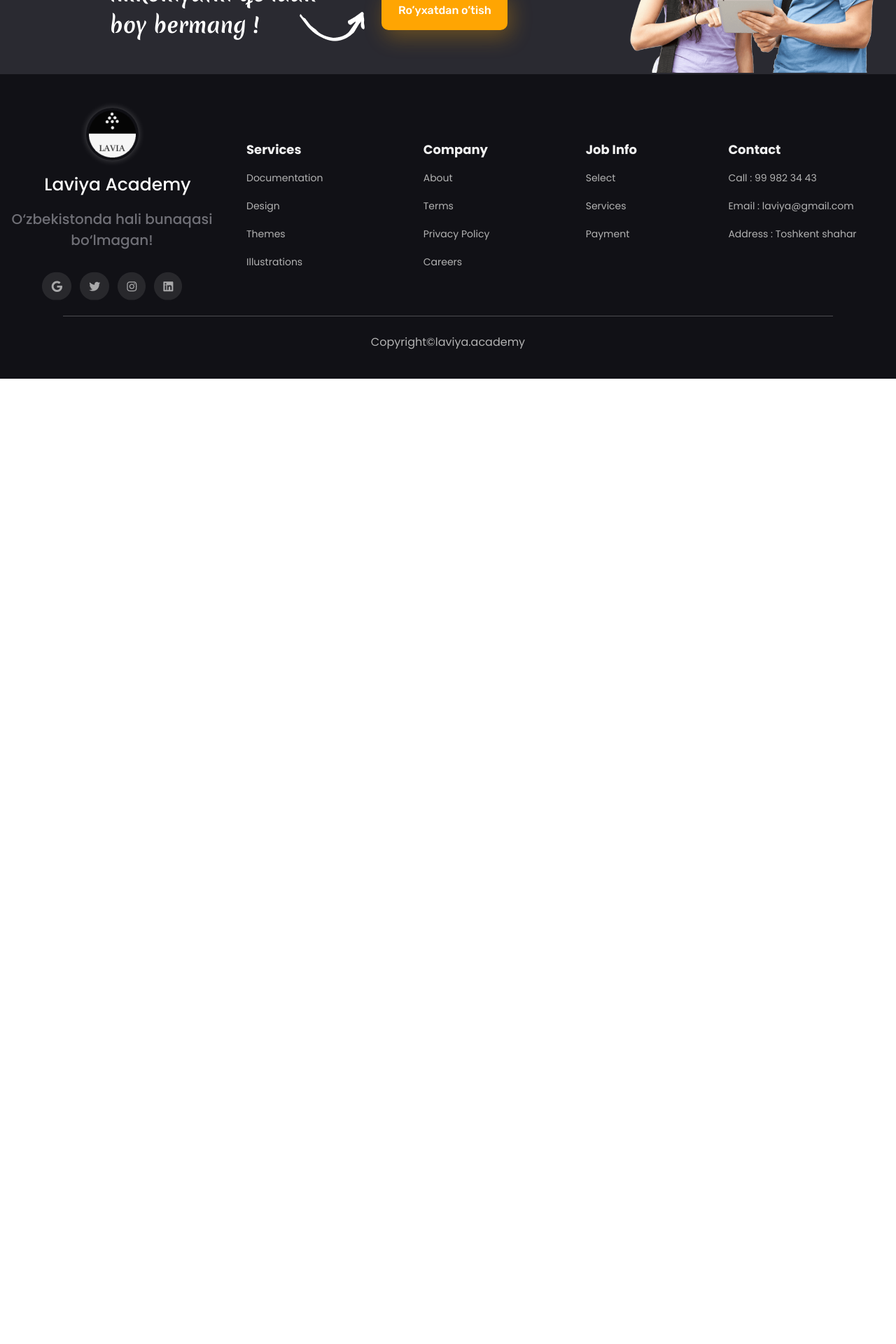
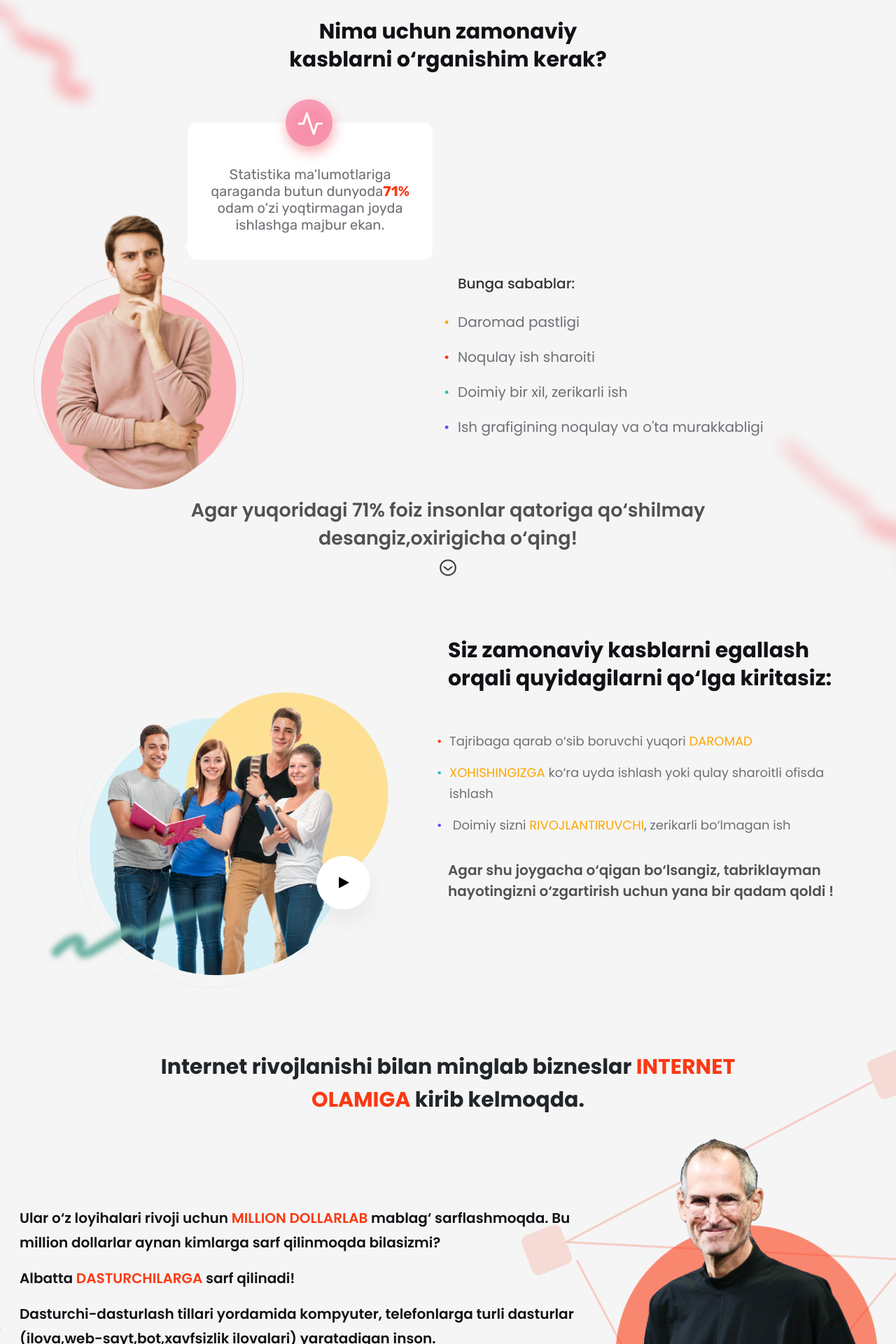
Before and after one commit to Abdullokh-dev/AK-Lavia-Academy, a Vue app: page / in a window 1280 px wide. Shown: the part 820-2740 px from the top of the page at 70% size. Before the commit the page ends 1361 px from the top, so only its background shows below. Built offline with nearby package versions, Linux system fonts and the light colour scheme.

Commit message:
Full Home Page Responsive

```diff
--- a/src/components/Footer.vue
+++ b/src/components/Footer.vue
@@ -204,7 +204,6 @@
   }
 }
 
-/*@media only screen and (max-width: 991px) and (min-width: 768px)*/
 @media only screen and (max-width: 991px) {
   .top-side {
     text-align: center;
--- a/src/components/HomePageContent.vue
+++ b/src/components/HomePageContent.vue
@@ -6,8 +6,10 @@
     </div>
 
     <!-- Btn alert -->
-    <div class="alert">
-      <button class="btn-alert"><span class="percent">50%</span> <span class="discount">Chegirma</span></button>
+    <div class="alert d-flex justify-content-end">
+      <button class="btn-alert">
+        <span class="percent">50%</span> <span class="discount">Chegirma</span>
+      </button>
     </div>
 
     <div class="col-12 d-flex justify-content-center">
@@ -16,23 +18,24 @@
       </div>
     </div>
 
-    <div class="col ps-5">
+    <div class="col-12 ps-md-5 ps-lg-5 ps-lg-3 sms-block">
       <div class="card-box">
+        <div class="d-flex">
           <img alt="#" class="statistic-sandbox" src="../assets/images/statistic-sandbox.png">
+        </div>
         <p class="card-message text-center">
-          Statistika ma‘lumotlariga qaraganda butun dunyoda
-          <span class="percentage">71%</span>
+          Statistika ma‘lumotlariga qaraganda butun dunyoda<span class="percentage">71%</span>
           odam o‘zi yoqtirmagan joyda ishlashga majbur ekan.
         </p>
       </div>
+    </div>
 
-      <div class="statistic-person">
+    <div class="col-12 col-md-6 mt-3 ps-lg-5 d-flex justify-content-center justify-content-md-start">
       <img alt="#" src="../assets/images/statistic-person.png" width="300">
     </div>
-    </div>
 
-    <div class="col">
-      <div class="colored-ul ps-2\1">
+    <div class="col-12 col-md-6">
+      <div class="colored-ul">
         <ul>
           <li class="items-title"> Bunga sabablar:</li>
           <li class="item1">Daromad pastligi</li>
@@ -48,25 +51,19 @@
       <img alt="#" class="bg-curl2" src="../assets/images/curly-bg2.png">
     </div>
 
-    <div class="col-12 d-flex justify-content-center">
+    <div class="col-12 d-flex justify-content-center mb-xxl-5 pb-xxl-5">
       <div class="header-text2">
         Agar yuqoridagi 71% foiz insonlar qatoriga qo‘shilmay desangiz,oxirigicha o‘qing! <br/>
         <svg fill="none" height="26" viewBox="0 0 26 26" width="26" xmlns="http://www.w3.org/2000/svg">
-          <path
-            d="M13 23.8334C18.9831 23.8334 23.8333 18.9832 23.8333 13.0001C23.8333 7.017 18.9831 2.16675 13 2.16675C7.01691 2.16675 2.16667 7.017 2.16667 13.0001C2.16667 18.9832 7.01691 23.8334 13 23.8334Z"
-            stroke="#3B3B3B" stroke-linecap="round" stroke-linejoin="round" stroke-width="2"/>
-          <path d="M7.58333 11.9167L13 16.2501L18.4167 11.9167" stroke="#3B3B3B" stroke-linecap="round"
-                stroke-linejoin="round" stroke-width="2"/>
+          <path d="M13 23.8334C18.9831 23.8334 23.8333 18.9832 23.8333 13.0001C23.8333 7.017 18.9831 2.16675 13 2.16675C7.01691 2.16675 2.16667 7.017 2.16667 13.0001C2.16667 18.9832 7.01691 23.8334 13 23.8334Z" stroke="#3B3B3B" stroke-linecap="round" stroke-linejoin="round" stroke-width="2"/>
+          <path d="M7.58333 11.9167L13 16.2501L18.4167 11.9167" stroke="#3B3B3B" stroke-linecap="round" stroke-linejoin="round" stroke-width="2"/>
         </svg>
       </div>
     </div>
 
-    <div class="col-6 team-img ps-5">
-      <img alt="#" src="../assets/images/teams.png" width="600">
-    </div>
-
-    <div class="col">
-      <p class="team-title">
+    <div class="row flex-row-reverse">
+      <div class="col-12 col-md-6">
+        <p class="team-title ps-0">
           Siz zamonaviy kasblarni egallash orqali quyidagilarni qo‘lga kiritasiz:
         </p>
         <ul class="ul2 pt-4">
@@ -76,9 +73,15 @@
           </li>
           <li class="item4"> Doimiy sizni <span class="oranged">RIVOJLANTIRUVCHI</span>, zerikarli bo‘lmagan ish</li>
         </ul>
-      <p class="team-bottom-text pt-4">
+        <p class="team-bottom-text pt-5">
           Agar shu joygacha o‘qigan bo‘lsangiz, tabriklayman hayotingizni o‘zgartirish uchun yana bir qadam qoldi !
         </p>
+      </div>
+
+      <div class="col-12 col-md-6 team-img">
+        <img alt="#" src="../assets/images/teams.png">
+      </div>
+
     </div>
 
     <div class="col-12 d-flex justify-content-center">
@@ -88,27 +91,27 @@
       </div>
     </div>
 
-    <div class="col-8">
+    <div class="col-12 col-md-8">
       <!-- Bg Curl -->
       <div>
         <img alt="#" class="bg-curl" src="../assets/images/curly-bg4.png" style="opacity: 0.3">
       </div>
-      <div class="header3-left-side">
-        <p class="header3-text">
+      <div class="header3-left-side ps-md-3">
+        <p class="header3-text mt-md-0 mt-lg-5">
           Ular o‘z loyihalari rivoji uchun <span class="fried-text">MILLION DOLLARLAB</span> mablag‘ sarflashmoqda.
           Bu million dollarlar aynan kimlarga sarf qilinmoqda bilasizmi?
         </p>
-        <p class="header3-text header3-text2">
+        <p class="header3-text header3-text2 mt-md-0">
           Albatta <span class="fried-text">DASTURCHILARGA</span> sarf qilinadi!
         </p>
-        <p class="header3-text">
+        <p class="header3-text mt-md-0">
           Dasturchi-dasturlash tillari yordamida kompyuter, telefonlarga turli
           dasturlar (ilova,web-sayt,bot,xavfsizlik ilovalari) yaratadigan inson.
         </p>
       </div>
     </div>
 
-    <div class="col-4 d-flex justify-content-end">
+    <div class="col-12  col-md-4 d-flex justify-content-end">
       <!-- Bg Curl -->
       <div>
         <img alt="#" class="bg-curl3" src="../assets/images/curly-bg3.png">
@@ -121,19 +124,19 @@
         <div class="col-11 about-academy text-center">
           <div class="about-academy-text">
             <span class="fried-text2">LAVIA ACADEMY</span>
-            ham sizni shunday kasb egasi <br> bo‘lishingizga yordam beradi. Nega aynan
-            <span class="fried-text2">LAVIA ACADEMY</span> <br> da o‘qishingiz kerak?
+            ham sizni shunday kasb egasi bo‘lishingizga yordam beradi. Nega aynan
+            <span class="fried-text2">LAVIA ACADEMY</span> da o‘qishingiz kerak?
           </div>
 
           <div class="about-academy-text2">
-            Lavia kompaniyasi Xitoylik investorlar tomonidan <br>
-            moliyalashtirilgan bo‘lib, O‘zbekistonda aniq rejaga <br>
-            asoslangan IT(Information Technology) , biznes loyihalarini <br>
+            Lavia kompaniyasi Xitoylik investorlar tomonidan
+            moliyalashtirilgan bo‘lib, O‘zbekistonda aniq rejaga
+            asoslangan IT(Information Technology) , biznes loyihalarini
             boshlamoqchi edi.
           </div>
 
           <div class="about-academy-text3">
-            Afsuski, talab darajasidagi mutaxassislar O‘zbekistonda juda kam va <br>
+            Afsuski, talab darajasidagi mutaxassislar O‘zbekistonda juda kam va
             borlari ham ish bilan band.
           </div>
         </div>
@@ -148,40 +151,48 @@
       <img alt="#" class="bg-curl2 m-0" src="../assets/images/curly-bg-6.png">
     </div>
 
-    <div class="col-5 mt-5">
-      <img alt="#" class="" src="../assets/images/sitting-with-laptop.png" width="600">
+    <div class="row flex-row-reverse">
 
-    </div>
-    <div class="col">
+      <div class="col-12 col-md-6">
         <div class="about-academy2-text">
-        Shu sababdan kompaniya o‘zi uchun mutaxassislarni yetishtirib chiqarishni maqsad qildi va <span class="oranged">LAVIA ACADEMY</span>
+          Shu sababdan kompaniya o‘zi uchun mutaxassislarni yetishtirib chiqarishni maqsad qildi va <span
+          class="oranged">LAVIA ACADEMY</span>
           tashkil qilindi.
         </div>
-      <p>
-        <span class="oranged">DIQQAT:</span> Lavia academy o‘zida o‘qigan talabalarni o‘zining yo‘nalishi bo‘yicha ishda
+        <p class="ps-2 ps-md-0">
+          <span class="oranged">DIQQAT:</span> Lavia academy o‘zida o‘qigan talabalarni o‘zining yo‘nalishi bo‘yicha
+          ishda
           olib qoladi. Talabalar o‘qishni yakunlagandan so‘ng, kurslar uchun qayta qabul bo‘lmaydi.
         </p>
-      <p>
+        <p class="ps-2 ps-md-0">
           Sababi biz tayyor mutaxassislar bilan boshqa loyihalarga start berib, shu bo‘yicha ishlashda davom etamiz.
         </p>
-      <p>
+        <p class="ps-2 ps-md-0">
           Demak hozir sifatli ta'lim va ish bilan kafolatlangan kursga yozilish uchun YAGONA imkoniyat.
         </p>
       </div>
 
-    <div class="col-12 mt-5 pt-5">
-      <div class="row d-flex justify-content-center mt-5">
+      <div class="col-12 col-md-6 d-flex justify-content-center mt-5">
+        <img alt="#" class="laptop" src="../assets/images/sitting-with-laptop.png" width="350">
+      </div>
 
-        <div class="col-11 p-5 search-box text-center">
+    </div>
+
+    <div class="col-12 mt-5">
+      <div class="row d-flex justify-content-center mt-2 me-3 ms-3" style="background-color: #FFA50208;">
+
+        <div class="col-11 search-box text-center">
           <div class="search-box-text">
             O‘zbekistonda yana shunga o‘xshash o‘zining bitiruvchilarini ish bilan ta‘minlaydigan o‘quv markaz va Oliy
             Ta‘lim muassasi haqida bilasizmi?
             Agar, HA, bo‘lsa yozib qoldiring.
           </div>
-          <div class="d-flex mt-5 pt-4 mb-5">
-            <input class="w-100 me-4" placeholder="O’z fikringizni yozing..." style="" type="text">
+        </div>
+        <div class="col-12 col-md-8 pt-3 d-flex justify-content-center justify-content-md-start">
+          <input placeholder="O’z fikringizni yozing..." type="text">
+        </div>
+        <div class="col-12 col-md-2 pt-3 pb-5 d-flex justify-content-center justify-content-md-start">
           <button class="send-btn">Yuborish</button>
-          </div>
         </div>
       </div>
     </div>
@@ -197,42 +208,42 @@
     </div>
 
     <div class="col-12 p-5">
-      <div class="row pe-4 ps-4">
-        <div class="col-3">
+      <div class="row">
+        <div class="col-12 col-sm-6 col-lg-4 ps-3">
           <div class="card">
-            <img src="../assets/images/Timur.png" class="img-fluid" alt="...">
+            <img alt="..." class="img-fluid" src="../assets/images/Timur.png">
             <div class="play-btn">
-              <img src="../assets/images/play-btn.png" class="" alt="...">
+              <img alt="..." class="" src="../assets/images/play-btn.png">
             </div>
           </div>
           <div class="text-center famous-name">Timur Alixanov</div>
         </div>
 
-        <div class="col-3">
+        <div class="col-12 col-sm-6 col-lg-4 mt-3 mt-sm-0 ps-3">
           <div class="card">
-            <img src="../assets/images/Nizamo.png" class="img-fluid" alt="...">
+            <img alt="..." class="img-fluid" src="../assets/images/Nizamo.png">
             <div class="play-btn">
-              <img src="../assets/images/play-btn.png" class="" alt="...">
+              <img alt="..." class="" src="../assets/images/play-btn.png">
             </div>
           </div>
           <div class="text-center famous-name">Nizamo</div>
         </div>
 
-        <div class="col-3">
+        <div class="col-12 col-sm-6 col-lg-4 mt-3 mt-lg-0 p-3 ps-3 pt-lg-0">
           <div class="card">
-            <img src="../assets/images/Salikh.png" class="img-fluid" alt="...">
+            <img alt="..." class="img-fluid" src="../assets/images/Salikh.png">
             <div class="play-btn">
-              <img src="../assets/images/play-btn.png" class="" alt="...">
+              <img alt="..." class="" src="../assets/images/play-btn.png">
             </div>
           </div>
           <div class="text-center famous-name">Salikh Prod</div>
         </div>
 
-        <div class="col-3">
+        <div class="col-12 col-sm-6 col-lg-4 mt-3 mt-lg-0 p-sm-3">
           <div class="card">
-            <img src="../assets/images/Konsta.png" class="img-fluid" alt="...">
+            <img alt="..." class="img-fluid" src="../assets/images/Konsta.png">
             <div class="play-btn">
-              <img src="../assets/images/play-btn.png" class="" alt="...">
+              <img alt="..." class="" src="../assets/images/play-btn.png">
             </div>
           </div>
           <div class="text-center famous-name">Konsta</div>
@@ -244,15 +255,15 @@
       <img alt="#" class="bg-curl" src="../assets/images/curly-bg-8.png" style="margin-top: -100px">
     </div>
 
-    <div class="col-12 mt-5 pt-5">
+    <div class="col-12">
       <div class="row d-flex justify-content-center mt-5">
 
-        <div class="col-11 p-5 search-box text-center mb-5">
+        <div class="col-11 search-box text-center mb-5">
           <div class="search-box-text">
-            Qabul boshlandi azizlar !!!
+            Qabul boshlandi azizlar!!!
           </div>
           <div class="acceptance-box-text">
-            Hozir bizda dasturlash va kiberxavfsizlik <br> yo‘nalishlar mavjud.
+            Hozir bizda dasturlash va kiberxavfsizlik yo‘nalishlar mavjud.
           </div>
           <div class="acceptance-box-text-last">
             Ko’proq ma’lumot olish uchun qabul menyusiga o’ting !!
@@ -286,11 +297,9 @@
 }
 
 .btn-alert {
-  margin: -70px 69px 0 0;
-  position: absolute;
-  right: 0;
-  width: 100px;
-  height: 100px;
+  margin: -45px 10px 0 0;
+  width: 57px;
+  height: 57px;
   border-radius: 50%;
   border: none;
   color: white;
@@ -298,36 +307,31 @@
   background-color: #FA3913;
   box-shadow: 0 0 10px 0 #FA3913AB;
   text-align: center;
-  line-height: 24px;
+  line-height: 15px;
 }
 
-
 .percent {
-  font-size: 28px;
+  font-size: 16px;
 }
 
 .discount {
-  font-size: 15px;
+  font-size: 9px;
 }
 
 .header-text {
   margin: 55px 0 10px 0;
-  color: #515151;
+  color: #111116;
   font-weight: 700;
-  font-size: 30px;
+  font-size: 23px;
   line-height: 38px;
   text-align: center;
-  width: 686px;
+  max-width: 500px;
+  z-index: 1;
 }
 
 .bg-curl {
   position: absolute;
   left: 0;
-}
-
-.bg-curl5 {
-  position: absolute;
-  right: 0;
 }
 
 .bg-curl2 {
@@ -336,55 +340,17 @@
   margin-top: -100px;
 }
 
-.statistic-person {
-  margin-top: 100px;
-}
 
 .card-box {
-  position: absolute;
-  margin: 50px 0 0 280px;
+  background: white;
+  border-radius: 14px;
+  box-shadow: 0 4px 11px 0 #00000040;
+  max-width: 350px;
+  margin: auto;
 }
 
 .statistic-sandbox {
-  z-index: 1;
-  position: absolute;
-  margin: -45px 0 0 125px;
-}
-
-.card-message {
-  width: 350px;
-  font-family: Rubik, sans-serif;
-  font-weight: 400;
-  font-size: 20px;
-  color: #6F6F76;
-  line-height: 24px;
-  position: relative;
-  padding: 62px 26px 16px 26px;
-  border-radius: 20px 20px 20px 0;
-  background: white;
-}
-
-.card-message:before, .card-message:after {
-  content: "";
-  position: absolute;
-  bottom: -2px;
-  height: 20px;
-}
-
-.card-message:before {
-  left: -10px;
-  border-left: 10px solid white;
-  -webkit-transform: translate(0, -2px);
-  transform: translate(0, -2px);
-}
-
-.card-message:after {
-  left: 4px;
-  width: 26px;
-  background: #F5F5F5;
-  border-bottom-right-radius: 10px;
-  -webkit-transform: translate(-30px, -2px);
-  transform: translate(-30px, -2px);
+  margin: 15px auto 0 auto;
 }
 
 .percentage {
@@ -392,8 +358,19 @@
   font-weight: 700;
 }
 
+.card-message {
+  font-family: Rubik, sans-serif;
+  font-weight: 400;
+  font-size: 20px;
+  color: #6F6F76;
+  line-height: 24px;
+  padding: 0 10px 22px 10px;
+  border-radius: 20px 20px 20px 0;
+}
+
 .colored-ul {
-  padding-top: 180px;
+  padding-top: 30px;
+  text-align: center;
 }
 
 ul {
@@ -410,79 +387,78 @@
 li {
   color: #6F6F76;
   font-size: 20px;
-  line-height: 40px;
+  line-height: 50px;
   font-weight: 400;
+  margin-left: -30px;
 }
 
-.item1::before, .item2::before, .item3::before, .item4::before {
-  content: "\2022";
-  display: inline-block;
-  width: 1em;
-  margin-left: -1em;
-}
-
-.item1::before {
-  color: #FFA502;
-}
-
-.item2::before {
-  color: #FA3913;
-}
-
-.item3::before {
-  color: #2CBFBE;
-}
-
-.item4::before {
-  color: #6B47FC;
+.steve {
+  width: 100%;
+  max-width: 425px;
 }
 
 .header-text2 {
+  z-index: 1;
   text-align: center;
-  width: 700px;
+  max-width: 700px;
   color: #515151;
   font-weight: 600;
-  line-height: 40px;
-  font-size: 25px;
-  margin-top: -20px;
+  font-size: 17px;
+  line-height: 30px;
+  margin-top: 30px;
+}
+
+.team-img > img {
+  min-width: 350px;
+  max-width: 500px;
 }
 
 .team-img {
-  margin-top: 130px;
+  display: flex;
+  justify-content: center;
 }
 
 .team-title {
   color: #111116;
   font-weight: 700;
-  line-height: 40px;
-  font-size: 28px;
-  width: 460px;
-  margin-top: 200px;
+  line-height: 32px;
+  font-size: 21px;
+  margin-top: 80px;
+  text-align: center;
+  padding: 0 20px;
 }
 
 .oranged {
   color: #FFA502;
 }
 
+.laptop {
+  width: 100%;
+  max-width: 550px;
+}
+
 .ul2 > li {
   line-height: 30px;
   font-size: 18px;
+  text-align: center;
+  margin-top: 15px;
 }
 
 .team-bottom-text {
+  text-align: center;
+  color: #515151;
+  font-size: 19px;
+  line-height: 26px;
   font-weight: 600;
-  color: #515151;
-  font-size: 22px;
-  line-height: 40px;
 }
 
 .header-text3 {
-  font-weight: 700;
-  font-size: 30px;
-  line-height: 58px;
-  width: 900px;
+  max-width: 900px;
+  margin: 90px 30px 0 30px;
+  font-weight: 600;
+  font-size: 19px;
+  line-height: 26px;
   text-align: center;
-  margin-top: 90px;
 }
 
 .fried-text {
@@ -497,24 +473,26 @@
 }
 
 .header3-left-side {
-  padding: 160px 0 0 50px;
+  float: left;
 }
 
 .header3-text {
   font-weight: 600;
-  line-height: 40px;
+  line-height: 30px;
   color: #111116;
-  font-size: 26px;
+  font-size: 17px;
   width: 100%;
+  margin-top: 40px;
 }
 
 .header3-text2 {
-  font-size: 34px;
+  font-size: 19px;
 }
 
 .about-academy {
   background: rgba(255, 241, 219, 0.24);
   border-radius: 5px;
+  z-index: 1;
 }
 
 .fried-text2 {
@@ -523,59 +501,61 @@
 
 .about-academy-text {
   font-weight: 700;
-  font-size: 35px;
-  line-height: 58px;
+  font-size: 19px;
+  line-height: 30px;
   color: #111116;
   margin: 146px 0 50px 0;
 }
 
 .about-academy-text2, .about-academy-text3 {
   font-weight: 600;
-  font-size: 29px;
-  line-height: 40px;
+  font-size: 18px;
+  line-height: 30px;
   color: #515151;
 }
 
 .about-academy-text3 {
-  font-size: 26px !important;
+  font-size: 18px !important;
   margin: 50px 0 120px 0;
 }
 
 .about-academy2-text {
+  text-align: center;
+  padding: 0 5px;
   font-weight: 700;
-  font-size: 30px;
-  line-height: 58px;
+  font-size: 21px;
+  line-height: 38px;
   color: #111116;
-  margin: 146px 0 50px 0;
+  margin: 60px 0 50px 0;
 }
 
 .search-box {
-  background-color: #FFA50208;
   border-radius: 5px;
   color: #111116;
-  width: 80%;
+  width: 100%;
   z-index: 1;
 }
 
 .search-box-text {
   font-weight: 700;
-  font-size: 25px;
-  line-height: 40px;
+  font-size: 21px;
+  line-height: 38px;
 }
 
 .send-btn {
-  width: 218px;
-  height: 45px;
   border: none;
-  border-radius: 10px;
+  border-radius: 6px;
   background-color: #FFA502;
   color: white;
   font-family: Rubik, sans-serif;
+  font-size: 15px;
   font-weight: 500;
   box-shadow: 5px 10px 30px 0 #FFA5024D;
+  padding: 10px 25px;
 }
 
 input {
+  width: 80% !important;
   height: 45px;
   border: 1px solid #FFA502;
   border-radius: 10px;
@@ -585,10 +565,10 @@
 
 .header-text4 {
   font-weight: 700;
-  font-size: 30px;
-  line-height: 58px;
+  font-size: 24px;
+  line-height: 37px;
   text-align: center;
-  margin-top: 150px;
+  padding: 50px 20px 20px 20px;
   z-index: 1;
 }
 
@@ -622,7 +602,7 @@
 
 .acceptance-box-text {
   font-weight: 600;
-  font-size: 25px;
+  font-size: 18px;
   line-height: 30px;
   margin-top: 20px;
   color: #111116;
@@ -631,7 +611,7 @@
 .acceptance-box-text-last {
   font-weight: 600;
   color: #515151;
-  font-size: 20px;
+  font-size: 18px;
   margin-top: 25px;
 }
 
@@ -651,10 +631,286 @@
   margin-top: -100px;
 }
 
+@media only screen and (min-width: 768px) {
+  .header-text {
+    font-size: 30px;
+    line-height: 40px;
+    text-align: center;
+  }
+
+  .card-box {
+    box-shadow: none;
+    margin-top: 60px;
+    margin-bottom: -90px;
+  }
+
+  .statistic-sandbox {
+    margin: -45px auto 0 auto;
+  }
+
+  .card-message {
+    position: relative;
+    background-color: white;
+  }
+
+  .card-message:before, .card-message:after {
+    content: "";
+    position: absolute;
+    bottom: -2px;
+    height: 20px;
+  }
+
+  .card-message:before {
+    left: -10px;
+    border-left: 10px solid white;
+    -webkit-transform: translate(0, -2px);
+    transform: translate(0, -2px);
+  }
+
+  .card-message:after {
+    left: 4px;
+    width: 26px;
+    background: #F5F5F5;
+    border-bottom-right-radius: 10px;
+    -webkit-transform: translate(-30px, -2px);
+    transform: translate(-30px, -2px);
+  }
+
+  .item1::before, .item2::before, .item3::before, .item4::before {
+    content: "\2022";
+    display: inline-block;
+    width: 1em;
+    margin-left: -1em;
+  }
+
+  .item1::before {
+    color: #FFA502;
+  }
+
+  .item2::before {
+    color: #FA3913;
+  }
+
+  .item3::before {
+    color: #2CBFBE;
+  }
+
+  .item4::before {
+    color: #6B47FC;
+  }
+
+  .colored-ul {
+    text-align: left;
+    margin-top: 60px;
+  }
+
+  .header-text2 {
+    max-width: 800px;
+    font-size: 27px;
+    line-height: 40px;
+    margin-top: 10px;
+  }
+
+  .team-img > img {
+    margin: 150px auto auto auto;
+  }
+
+  .team-title {
+    line-height: 40px;
+    font-size: 30px;
+    margin-top: 80px;
+    text-align: left;
+  }
+
+  .ul2 > li {
+    line-height: 30px;
+    font-size: 18px;
+    text-align: start;
+    margin-top: 15px;
+  }
+
+  .team-bottom-text {
+    font-size: 20px;
+    line-height: 30px;
+    margin-left: -100%;
+  }
+
+  .header-text3 {
+    font-size: 30px;
+    line-height: 47px;
+    font-weight: 700;
+  }
+
+  .header3-text {
+    line-height: 35px;
+    font-size: 20px;
+  }
+
+  .header3-left-side {
+    padding-top: 80px;
+  }
+
+  .about-academy-text {
+    font-size: 28px;
+    line-height: 40px;
+    margin: 146px 0 50px 0;
+  }
+
+  .about-academy-text2 {
+    font-size: 29px;
+    line-height: 40px;
+  }
+
+  .about-academy-text3 {
+    font-size: 26px;
+    line-height: 40px;
+    margin: 50px 0 20px 0;
+  }
+
+  .laptop {
+    margin: auto;
+    display: flex;
+    width: 100%;
+  }
+
+  .about-academy2-text {
+    text-align: left;
+    padding: 0;
+    font-size: 28px;
+    line-height: 32px;
+    margin: 60px 0 30px 0;
+  }
+
+  .search-box {
+    width: 90%;
+    z-index: 1;
+  }
+
+  .search-box-text {
+    font-size: 25px;
+    line-height: 34px;
+    padding: 50px 10px;
+  }
+
+  input {
+    width: 100% !important;
+    height: 64px;
+  }
+
+  .send-btn {
+    font-size: 19px;
+    height: 64px;
+    padding: 0 40px;
+  }
+
+  .header-text4 {
+    font-size: 30px;
+    line-height: 58px;
+  }
+
+  .search-box-text {
+    font-size: 39px;
+    line-height: 58px;
+  }
+
+  .acceptance-box-text {
+    font-size: 35px;
+    margin-top: -20px;
+    line-height: 40px;
+  }
+
+  .acceptance-box-text-last {
+    font-size: 29px;
+    margin-top: 40px;
+  }
+}
+
+@media only screen and (min-width: 992px) {
+  .team-bottom-text {
+    margin: -30px 0 0 0;
+    text-align: left;
+  }
+
+  .card-box {
+    position: absolute;
+    margin: -110px 0 0 220px;
+  }
+
+  .header-text {
+    margin-bottom: 180px;
+  }
+}
+
+@media only screen and (min-width: 1400px) {
+  .btn-alert {
+    margin: -75px 10px 0 0;
+    width: 100px;
+    height: 100px;
+    border-radius: 50%;
+    line-height: 25px;
+  }
+
+  .percent {
+    font-size: 28px;
+  }
+
+  .discount {
+    font-size: 15px;
+  }
+
+  .header-text {
+    font-size: 40px;
+    line-height: 58px;
+    max-width: 650px;
+  }
+
+  .items-title {
+    font-size: 27px;
+  }
+
+  li {
+    font-size: 27px;
+    line-height: 60px;
+  }
+
+  .colored-ul {
+    padding: 0;
+  }
+
+  .team-title {
+    font-size: 40px;
+    line-height: 58px;
+    margin-top: 150px;
+    text-align: left;
+    max-width: 700px;
+  }
+
+  .team-img > img {
+    max-width: 760px;
+  }
+
+  .ul2 > li {
+    line-height: 46px;
+    font-size: 27px;
+    text-align: start;
+  }
+
+  .team-bottom-text {
+    font-size: 25px;
+    line-height: 40px;
+  }
+
+  .header-text3 {
+    font-size: 40px;
+    line-height: 58px;
+  }
+}
+
 @media only screen and (max-width: 991px) {
   .resp-curl {
     margin-top: -30px;
   }
+
   .resp-curl > img {
     width: 100px;
   }
--- a/src/pages/Home.vue
+++ b/src/pages/Home.vue
@@ -1,6 +1,6 @@
 <template>
     <Banner />
-<!--    <HomePageContent />-->
+    <HomePageContent />
 </template>
 
 <script>
```
Also changed, not shown: src/components/Banner.vue (+18 -5 lines). Lines whose indentation alone changed are shown as unchanged.
